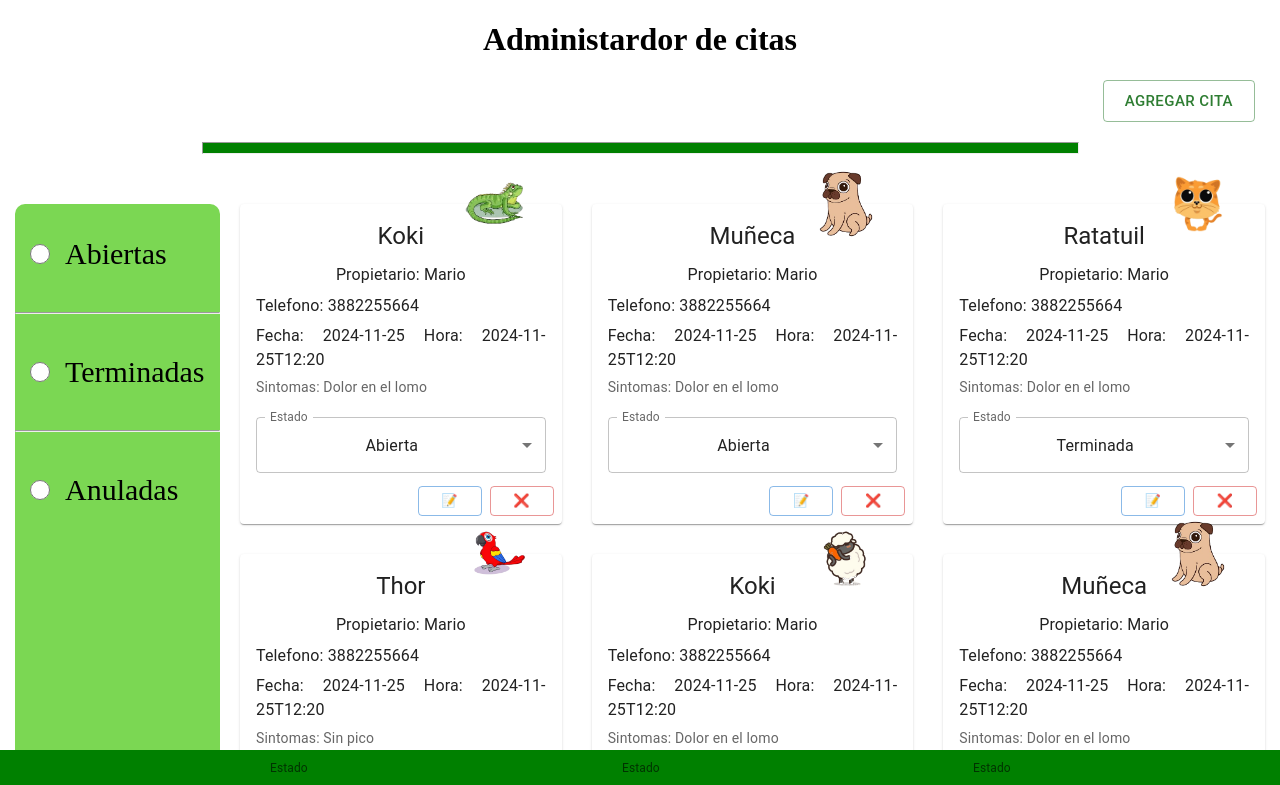
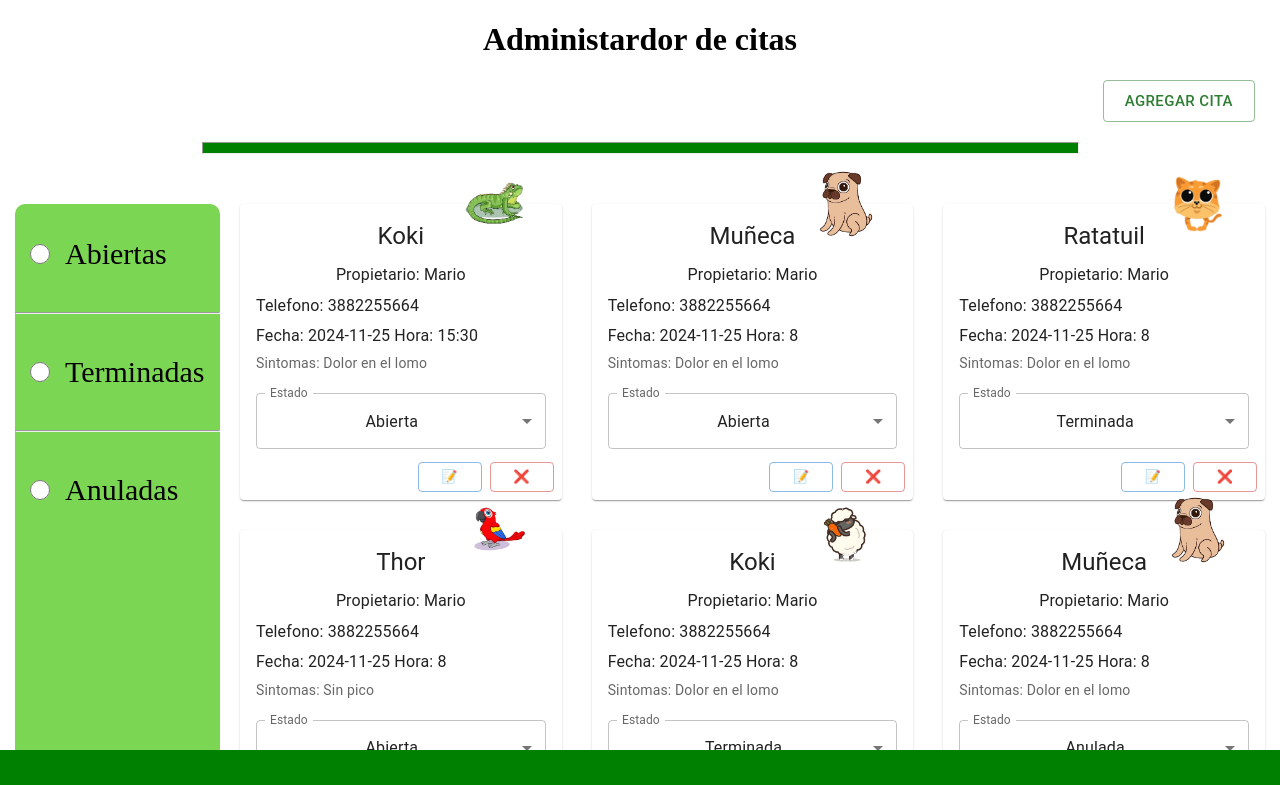
Before and after one commit to jagues6/pokeapiReact, a React (Vite) app: page /citas in a window 1280 px wide. Shown: the top 785 px of the page. Built offline with nearby package versions, Linux system fonts and the light colour scheme.

Commit message:
Editar cita

```diff
--- a/src/pages/Citas.jsx
+++ b/src/pages/Citas.jsx
@@ -32,24 +32,27 @@ import Gato from "../images/gato.gif"
 import Cabra from "../images/cabra.gif"
 
 dayjs.extend(utc)
+console.log(dayjs("2024-04-17T15:00").hour()+":"+dayjs("2024-04-17T15:30").minute());
 
 function Citas() {
     const [datos, setDatos] = useState([
-        { mascota: "Koki", estado: 0, propietario: "Mario", sintomas: "Dolor en el lomo", fecha: "2024-11-25", hora: "2024-11-25T12:20", tipo: Iguana, telefono: 3882255664 },
-        { mascota: "Muñeca", estado: 0, propietario: "Mario", sintomas: "Dolor en el lomo", fecha: "2024-11-25", hora: "2024-11-25T12:20", tipo: Perro, telefono: 3882255664 },
-        { mascota: "Ratatuil", estado: 1, propietario: "Mario", sintomas: "Dolor en el lomo", fecha: "2024-11-25", hora: "2024-11-25T12:20", tipo: Gato, telefono: 3882255664 },
-        { mascota: "Thor", estado: 0, propietario: "Mario", sintomas: "Sin pico", fecha: "2024-11-25", hora: "2024-11-25T12:20", tipo: Loro, telefono: 3882255664 },
-        { mascota: "Koki", estado: 1, propietario: "Mario", sintomas: "Dolor en el lomo", fecha: "2024-11-25", hora: "2024-11-25T12:20", tipo: Cabra, telefono: 3882255664 },
-        { mascota: "Muñeca", estado: 2, propietario: "Mario", sintomas: "Dolor en el lomo", fecha: "2024-11-25", hora: "2024-11-25T12:20", tipo: Perro, telefono: 3882255664 },
-        { mascota: "Ratatuil", estado: 0, propietario: "Mario", sintomas: "Lorem ipsum dolor sit amet, consectetur adipisicing elit. Ad hic aperiam alias, at sequi optio ipsa doloribus repellat officiis nostrum asperiores excepturi dolor quidem voluptatibus ea dolores repudiandae tempora aliquam. ", fecha: "2024-11-25", hora: "2024-11-25T12:20", tipo: Iguana, telefono: 3882255664 },
-        { mascota: "Thor", estado: 1, propietario: "Mario", sintomas: "Sin pico", fecha: "2024-11-25", hora: "2024-11-25T12:20", tipo: Loro, telefono: 3882255664 },
+        { mascota: "Koki", estado: 0, propietario: "Mario", sintomas: "Dolor en el lomo", fecha: "2024-11-25", hora: dayjs("2024-04-17T15:00").hour()+":"+dayjs("2024-04-17T15:30").minute(), tipo: Iguana, telefono: 3882255664 },
+        { mascota: "Muñeca", estado: 0, propietario: "Mario", sintomas: "Dolor en el lomo", fecha: "2024-11-25", hora: dayjs("2024-04-17T08:00").hour(), tipo: Perro, telefono: 3882255664 },
+        { mascota: "Ratatuil", estado: 1, propietario: "Mario", sintomas: "Dolor en el lomo", fecha: "2024-11-25", hora: dayjs("2024-04-17T08:00").hour(), tipo: Gato, telefono: 3882255664 },
+        { mascota: "Thor", estado: 0, propietario: "Mario", sintomas: "Sin pico", fecha: "2024-11-25", hora: dayjs("2024-04-17T08:00").hour(), tipo: Loro, telefono: 3882255664 },
+        { mascota: "Koki", estado: 1, propietario: "Mario", sintomas: "Dolor en el lomo", fecha: "2024-11-25", hora: dayjs("2024-04-17T08:00").hour(), tipo: Cabra, telefono: 3882255664 },
+        { mascota: "Muñeca", estado: 2, propietario: "Mario", sintomas: "Dolor en el lomo", fecha: "2024-11-25", hora: dayjs("2024-04-17T08:00").hour(), tipo: Perro, telefono: 3882255664 },
+        { mascota: "Ratatuil", estado: 0, propietario: "Mario", sintomas: "Lorem ipsum dolor sit amet, consectetur adipisicing elit. Ad hic aperiam alias, at sequi optio ipsa doloribus repellat officiis nostrum asperiores excepturi dolor quidem voluptatibus ea dolores repudiandae tempora aliquam. ", fecha: "2024-11-25", hora: dayjs("2024-04-17T08:00").hour(), tipo: Iguana, telefono: 3882255664 },
+        { mascota: "Thor", estado: 1, propietario: "Mario", sintomas: "Sin pico", fecha: "2024-11-25", hora: dayjs("2024-04-17T08:00").hour(), tipo: Loro, telefono: 3882255664 },
     ])
 
     const [open, setOpen] = useState(false);
-    const [openAlert, setOpenAlert] = useState(true);
+    const [openAlert, setOpenAlert] = useState(false);
     const [error, setError] = useState("")
     const [bd, setBd] = useState(false);
-    const [input, setInput] = useState({ mascota: "", estado: 0, propietario: "", sintomas: "", fecha: dayjs('2024-04-17'), hora: dayjs("2024-04-17T12:20"), tipo: "No aplica", telefono: 0 });
+    const [input, setInput] = useState({ mascota: "", estado: 0, propietario: "", sintomas: "", fecha: dayjs(dayjs().add(1, 'day')), hora: dayjs("2024-04-17T08:00"), tipo: "No aplica", telefono: 0 });
+
+
 
     const changeValue = (e) => {
         console.log(e);
@@ -70,12 +73,12 @@ function Citas() {
             setBd(b)
         }
         setBd(false)
-
+        console.log(input);
     };
 
     const handleClose = () => {
         setOpen(false);
-        setInput({ mascota: "", estado: 0, propietario: "", sintomas: "", fecha: dayjs('2024-04-17'), hora: dayjs('2024-04-17T12:20'), tipo: "No aplica", telefono: 0 })
+        setInput({ mascota: "", estado: 0, propietario: "", sintomas: "", fecha: dayjs(dayjs().add(1, 'day')), hora: dayjs('2024-04-17T08:20'), tipo: "No aplica", telefono: 0 })
     };
 
     const handleClose2=()=>{
@@ -84,18 +87,32 @@ function Citas() {
 
     const saveData = () => {
         if (bd == false) {
-            setInput({
-                ...input, mascota: input.mascota, propietario: input.propietario, sintomas: input.sintomas,
+            setDatos({
+                ...datos, mascota: input.mascota, propietario: input.propietario, sintomas: input.sintomas,
                 fecha: input.fecha, hora: input.hora, estado: 0, tipo: input.tipo, telefono: input.telefono
             })
-        } else {
-
         }
     }
 
     const validationData = () => {
         if (!input.mascota) {
+            setOpenAlert(true)
             setError("Por favor digite el nombre de la mascota")
+        }else if (!input.propietario){
+            setOpenAlert(true)
+            setError("Por favor digite el nombre del propietario")
+        }else if (!input.sintomas){
+            setOpenAlert(true)
+            setError("Por favor digite los sintomas")
+        }else if (!input.telefono){
+            setOpenAlert(true)
+            setError("Por favor digite el telefono")
+        }else if (!input.tipo){
+            setOpenAlert(true)
+            setError("Por favor digite seleccione el tipo de mascota")
+        }else if (!input.fecha){
+            setOpenAlert(true)
+            setError("Por favor digite el nombre del propietario")
         }
     }
 
@@ -226,6 +243,7 @@ function Citas() {
                                 <DemoContainer components={['DatePicker']} sx={{ margin: "10px 0", padding: "10px" }}>
                                     <DatePicker
                                         label="Fecha de cita"
+                                        minDate={dayjs().add(1, 'day')}
                                         id="fecha"
                                         value={input.fecha}
                                         onChange={(value) => setInput({ ...input, fecha: value.$y.toString() + "-" + value.$M.toString() + "-" + value.$D.toString() })}
@@ -235,6 +253,7 @@ function Citas() {
                             <LocalizationProvider dateAdapter={AdapterDayjs}>
                                 <DemoContainer components={['TimePicker']} sx={{ margin: "10px 0", marginLeft: "10px", padding: "10px" }}>
                                     <TimePicker label="Basic time picker" id="hora" value={input.hora}
+                                        minTime={dayjs().set('hour', 18).startOf('hour')}
                                         onChange={(value) => setInput({ ...input, hora: value.$H.toString() + "-" })} />
                                 </DemoContainer>
                             </LocalizationProvider>
@@ -295,15 +314,15 @@ function Citas() {
                 </DialogActions>
             </Dialog>
             <Snackbar open={openAlert} autoHideDuration={3000} onClose={handleClose2} anchorOrigin={{ vertical: 'top',
-                        horizontal: 'center'}}>
+                        horizontal: 'right'}}>
                 <Alert
                     onClose={handleClose2}
-                    severity="success"
+                    severity="error"
                     variant="filled"
                     sx={{ width: '100%' }}
 
                 >
-                    This is a success Alert inside a Snackbar!
+                    {error}
                 </Alert>
             </Snackbar>
         </div>
```
